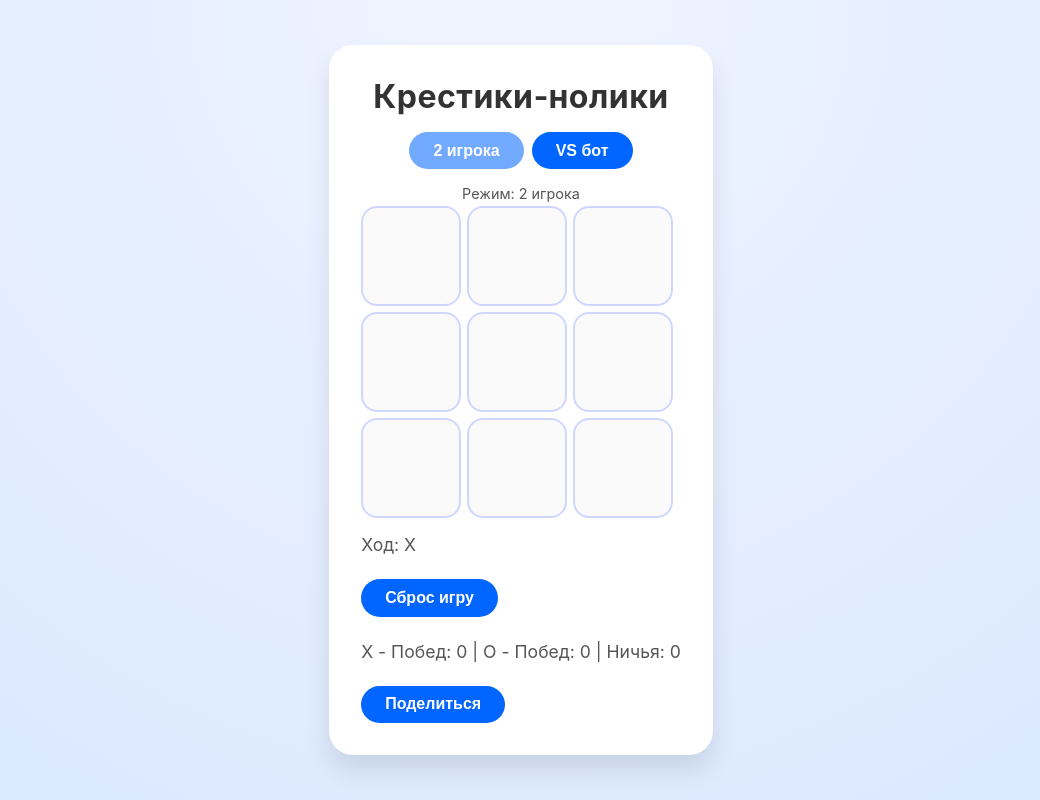
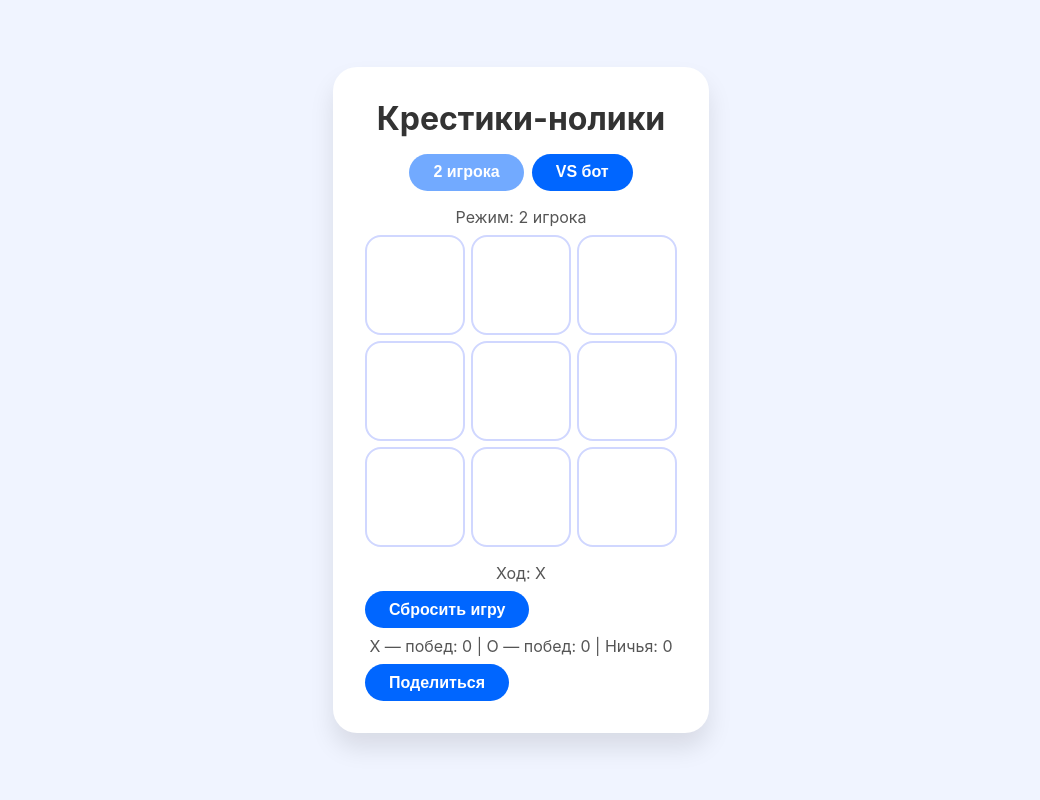
Before and after one commit to AydarVess/Tic_Tac_Toe_1, a Vue app: page / in a window 1280 px wide. Shown: the whole page, without its empty margins (119-1159 px from the left). Built offline with nearby package versions, Linux system fonts and the light colour scheme.

Commit message:
9. Подправил стили

```diff
--- a/src/App.vue
+++ b/src/App.vue
@@ -1,6 +1,6 @@
 <template>
   <div class="game">
-    <h1 class="game__title">Крестики‑нолики</h1>
+    <h1 class="game__title">Крестики-нолики</h1>
 
     <div class="game__modes">
       <button
@@ -41,10 +41,10 @@
 
     <div class="game__status">{{ status }}</div>
 
-    <button @click="reset" class="game__button">Сброс игру</button>
+    <button @click="reset" class="game__button">Сбросить игру</button>
 
     <div class="game__stats">
-      X - Побед: {{ stats.X }} | O - Побед: {{ stats.O }} | Ничья:
+      X — побед: {{ stats.X }} | O — побед: {{ stats.O }} | Ничья:
       {{ stats.draws }}
     </div>
 
@@ -99,13 +99,15 @@ const winningLine = computed(() => {
 
 const winner = computed(() => {
   if (winningLine.value.length) return board.value[winningLine.value[0]];
-  return !board.value.every((cell) => cell) ? null : "draws";
+  return board.value.every(Boolean) ? "draws" : null;
 });
 
 const status = computed(() => {
   if (winner.value && winner.value !== "draws")
     return `Победитель: ${winner.value}`;
-  if (board.value.every((cell) => cell)) return "Ничья!";
+
+  if (board.value.every(Boolean)) return "Ничья!";
+
   return gameMode.value === "bot" && currentTurnIsBot()
     ? "Ходит бот…"
     : `Ход: ${xIsNext.value ? "X" : "O"}`;
@@ -116,8 +118,10 @@ function makeMove(index) {
     board.value[index] ||
     winner.value ||
     (gameMode.value === "bot" && currentTurnIsBot())
-  )
+  ) {
     return;
+  }
+
   placeSymbol(index, xIsNext.value ? "X" : "O");
   maybeBotMove();
 }
@@ -129,16 +133,19 @@ function placeSymbol(index, symbol) {
 
 function currentTurnIsBot() {
   const currentSymbol = xIsNext.value ? "X" : "O";
+
   return gameMode.value === "bot" && botSymbol.value === currentSymbol;
 }
 
 function maybeBotMove() {
   if (!currentTurnIsBot() || winner.value) return;
+
   setTimeout(() => {
     const empty = board.value
       .map((v, i) => (v === "" ? i : null))
       .filter((v) => v !== null);
     if (!empty.length) return;
+
     const randomIndex = empty[Math.floor(Math.random() * empty.length)];
     placeSymbol(randomIndex, botSymbol.value);
   }, 300);
@@ -152,28 +159,45 @@ function reset() {
     botSymbol.value = botFirst ? "X" : "O";
     xIsNext.value = true;
 
-    if (botFirst) {
-      maybeBotMove();
-    }
+    if (botFirst) maybeBotMove();
   } else {
     xIsNext.value = true;
   }
 }
 
 onMounted(() => {
-  applyTheme();
   tg?.expand();
+  injectThemeVars();
 });
-tg?.onEvent("themeChanged", applyTheme);
 
-function applyTheme() {
-  const dark = tg?.colorScheme === "dark";
-  document.body.style.background = dark
-    ? "#1d1e22"
-    : "radial-gradient(circle at top, #f0f4ff 0%, #d9e8ff 100%)";
+tg?.onEvent("themeChanged", injectThemeVars);
+
+function injectThemeVars() {
+  if (!tg?.themeParams) return;
+
+  const root = document.documentElement;
+  const {
+    bg_color,
+    secondary_bg_color,
+    link_color,
+    destructive_text_color,
+    button_color,
+    button_text_color,
+  } = tg.themeParams;
+
+  root.style.setProperty("--app-bg", bg_color ?? "#f0f4ff");
+  root.style.setProperty("--app-secondary-bg", secondary_bg_color ?? "#ffffff");
+  root.style.setProperty("--app-link", link_color ?? "#0066ff");
+  root.style.setProperty(
+    "--app-destructive",
+    destructive_text_color ?? "#ff3366"
+  );
+  root.style.setProperty("--app-button", button_color ?? "#0066ff");
+  root.style.setProperty("--app-button-text", button_text_color ?? "#ffffff");
 }
 
 const stats = ref({ X: 0, O: 0, draws: 0 });
+
 onMounted(() => {
   tg?.deviceStorage?.getItem("ttt_stats", (err, val) => {
     if (!err && val) stats.value = JSON.parse(val);
@@ -200,8 +224,10 @@ watch(winner, (w) => w && tg?.hapticFeedback?.notificationOccurred("success"));
 watch(winner, (w) => {
   if (!w || w === "draws") {
     tg?.MainButton.hide();
+
     return;
   }
+
   tg.MainButton.setText(`🎉 ${w} победил – поделиться`)
     .show()
     .onClick(() => {
@@ -211,6 +237,7 @@ watch(winner, (w) => {
         stats: stats.value,
         ts: Date.now(),
       };
+
       tg.sendData(JSON.stringify(payload));
       tg.MainButton.offClick();
     });
@@ -226,6 +253,22 @@ function share() {
 </script>
 
 <style>
+:root {
+  --app-bg: var(--tg-theme-bg-color, #f0f4ff);
+  --app-secondary-bg: var(--tg-theme-secondary-bg-color, #ffffff);
+
+  --app-text: var(--tg-theme-text-color, #333333);
+  --app-hint: var(--tg-theme-hint-color, #555555);
+
+  --app-link: var(--tg-theme-link-color, #0066ff);
+  --app-button: var(--tg-theme-button-color, #0066ff);
+  --app-button-winner: #ffe869;
+  --app-button-text: var(--tg-theme-button-text-color, #ffffff);
+
+  --app-destructive: var(--tg-theme-destructive-text-color, #ff3366);
+  --app-section-separator: var(--tg-theme-section-separator-color, #d0d7ff);
+}
+
 *,
 *::before,
 *::after {
@@ -237,25 +280,24 @@ function share() {
 body {
   font-family: "Inter", system-ui, -apple-system, BlinkMacSystemFont, "Segoe UI",
     Roboto, "Helvetica Neue", Arial, "Noto Sans", sans-serif;
-  background: radial-gradient(circle at top, #f0f4ff 0%, #d9e8ff 100%);
+  background: var(--app-bg);
   min-height: 100vh;
   display: flex;
   align-items: center;
   justify-content: center;
+  color: var(--app-text);
 }
 
 .game {
   padding: 2rem;
-  background: #ffffff;
+  background: var(--app-secondary-bg);
   border-radius: 1.5rem;
-  box-shadow: 0 15px 25px rgba(0, 0, 0, 0.1);
+  box-shadow: 0 15px 25px rgba(0 0 0 / 0.1);
 }
 
 .game__title {
   font-size: 2rem;
   margin-bottom: 1rem;
-  color: #333;
-  letter-spacing: 0.5px;
   text-align: center;
 }
 
@@ -266,11 +308,13 @@ body {
   margin-bottom: 1rem;
 }
 
-.game__mode-label {
+.game__mode-label,
+.game__status,
+.game__stats {
   text-align: center;
-  margin-bottom: 0.25rem;
-  color: #555;
-  font-size: 0.9rem;
+  color: var(--app-hint);
+  margin-top: 0.5rem;
+  margin-bottom: 0.5rem;
 }
 
 .game__board {
@@ -283,8 +327,8 @@ body {
 .game__board-cell {
   width: 100px;
   height: 100px;
-  background: #fafafa;
-  border: 2px solid #d0d7ff;
+  background: var(--app-secondary-bg);
+  border: 2px solid var(--app-section-separator);
   border-radius: 1rem;
   display: flex;
   justify-content: center;
@@ -296,8 +340,8 @@ body {
 
 .game__board-cell:hover {
   transform: translateY(-4px);
-  background: #f5f8ff;
-  border-color: #b3c4ff;
+  background: color-mix(in srgb, var(--app-secondary-bg) 90%, #000 10%);
+  border-color: color-mix(in srgb, var(--app-section-separator) 80%, #000 20%);
 }
 
 .game__symbol {
@@ -314,17 +358,17 @@ body {
 }
 
 .game__board-cell_x .game__symbol {
-  color: #0066ff;
+  color: var(--app-link);
 }
 
 .game__board-cell_o .game__symbol {
-  color: #ff3366;
+  color: var(--app-destructive);
 }
 
 .game__board-cell_win,
 .game__board-cell_win:hover {
-  background: #ffe869;
-  border-color: #ffda47;
+  background: var(--app-button-winner);
+  border-color: var(--app-button);
   animation: pulse 0.8s infinite alternate;
 }
 
@@ -337,12 +381,6 @@ body {
   }
 }
 
-.game__status {
-  font-size: 1.1rem;
-  margin-bottom: 1.5rem;
-  color: #555;
-}
-
 .game__button {
   appearance: none;
   outline: none;
@@ -350,25 +388,18 @@ body {
   cursor: pointer;
   padding: 0.6rem 1.5rem;
   border-radius: 9999px;
-  background: #0066ff;
-  color: #fff;
+  background: var(--app-button);
+  color: var(--app-button-text);
   font-size: 1rem;
   font-weight: 600;
   transition: background 0.2s ease, transform 0.15s ease;
 }
 
 .game__button:hover {
-  background: #0052d6;
+  background: color-mix(in srgb, var(--app-button) 85%, #000 15%);
 }
 
 .game__button:active {
   transform: translateY(1px);
 }
-
-.game__stats {
-  font-size: 1.1rem;
-  margin-top: 1.5rem;
-  margin-bottom: 1.5rem;
-  color: #555;
-}
 </style>
```
